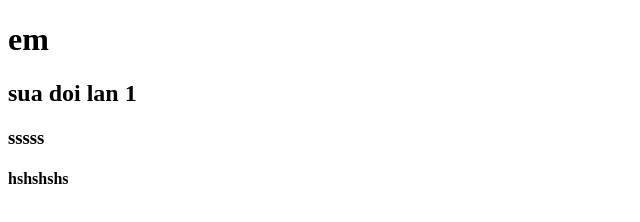
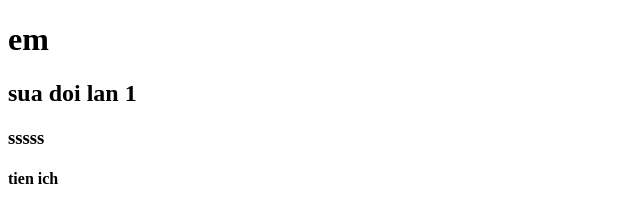
Before and after one commit to thjenbaokf/tuhoc2, a plain HTML site: page index.html in a window 1280 px wide. Shown: the full height of the page, 0-640 px from the left. Drawn offline with Linux system fonts and the light colour scheme.

Commit message:
sua doi lan 5

```diff
--- a/index.html
+++ b/index.html
@@ -9,6 +9,6 @@
     <h1>em</h1>
     <h2>sua doi lan 1</h2>
     <h3>sssss</h3>
-    <h4>hshshshs</h4>
+    <h4>tien ich</h4>
 </body>
 </html>
```
